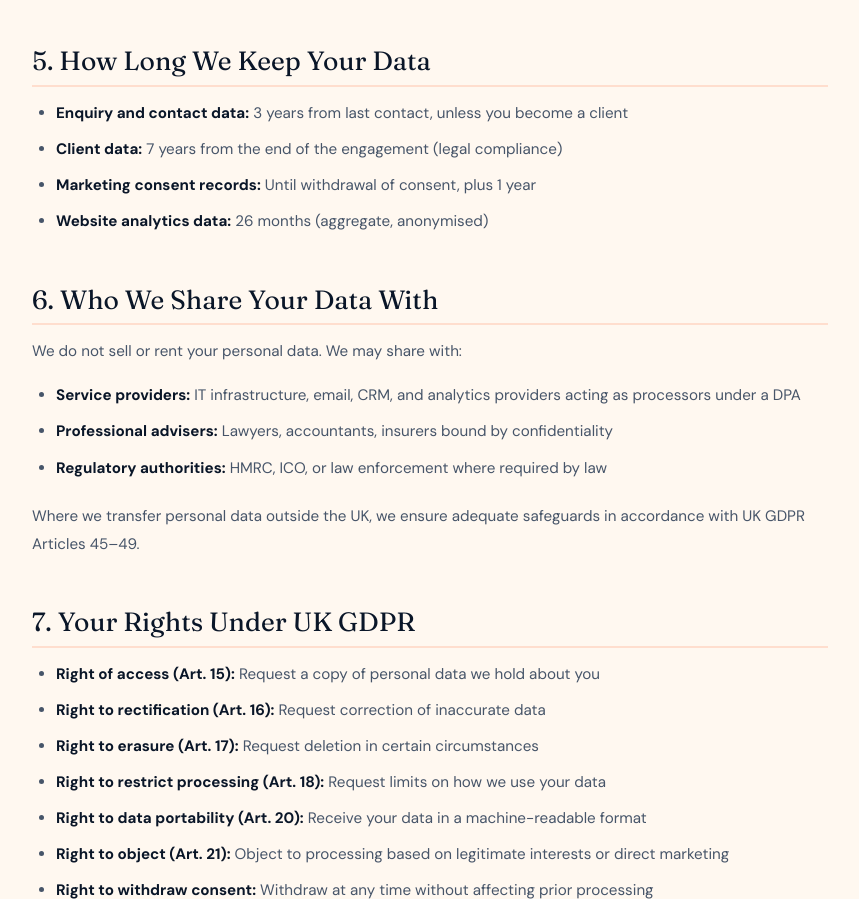
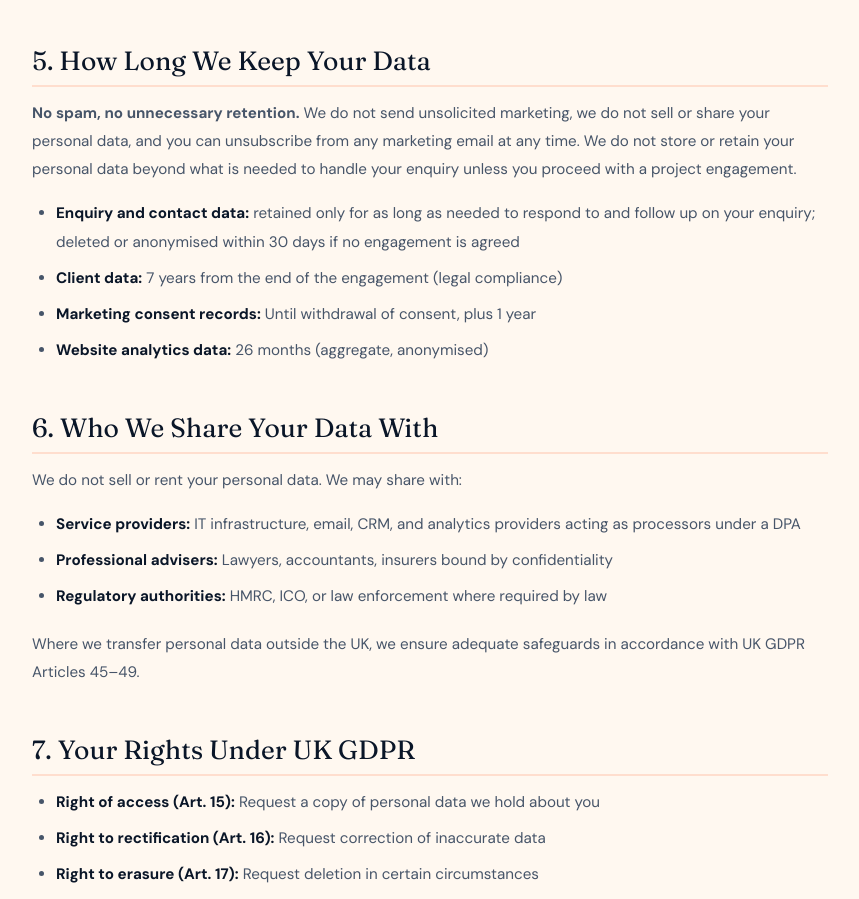
Before and after one commit to graphicguruindia-uxid/dsrvmltd, a website: page privacy-policy.html in a window 1280 px wide. Shown: the part 2316-3215 px from the top of the page, without its empty margins (210-1069 px from the left). Drawn offline with nearby package versions, Linux system fonts and the light colour scheme.

Commit message:
GRA-12: add no-spam/unsubscribe/no-retention message to contact, terms, privacy pages

```diff
--- a/privacy-policy.html
+++ b/privacy-policy.html
@@ -151,8 +151,9 @@
   </ul>
 
   <h2>5. How Long We Keep Your Data</h2>
+  <p><strong>No spam, no unnecessary retention.</strong> We do not send unsolicited marketing, we do not sell or share your personal data, and you can unsubscribe from any marketing email at any time. We do not store or retain your personal data beyond what is needed to handle your enquiry unless you proceed with a project engagement.</p>
   <ul>
-    <li><strong>Enquiry and contact data:</strong> 3 years from last contact, unless you become a client</li>
+    <li><strong>Enquiry and contact data:</strong> retained only for as long as needed to respond to and follow up on your enquiry; deleted or anonymised within 30 days if no engagement is agreed</li>
     <li><strong>Client data:</strong> 7 years from the end of the engagement (legal compliance)</li>
     <li><strong>Marketing consent records:</strong> Until withdrawal of consent, plus 1 year</li>
     <li><strong>Website analytics data:</strong> 26 months (aggregate, anonymised)</li>
```
Also changed, not shown: contact.html (+3 -0 lines), terms.html (+1 -0 lines).
